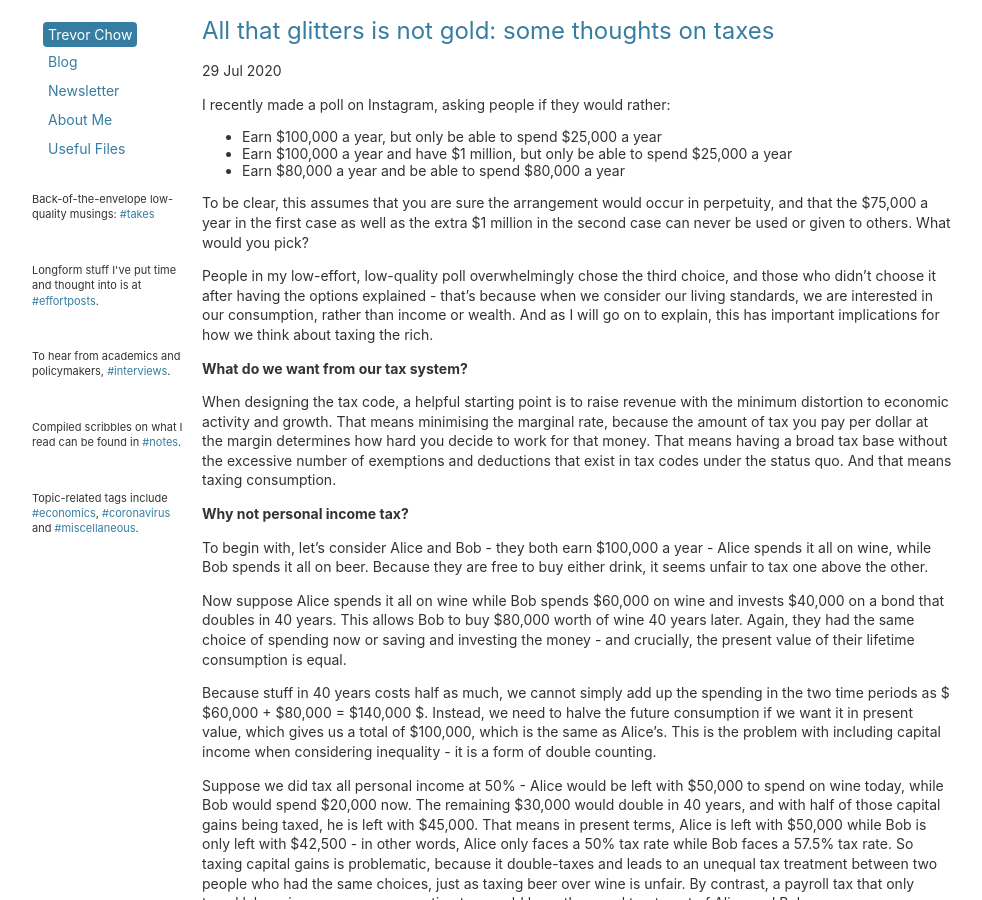
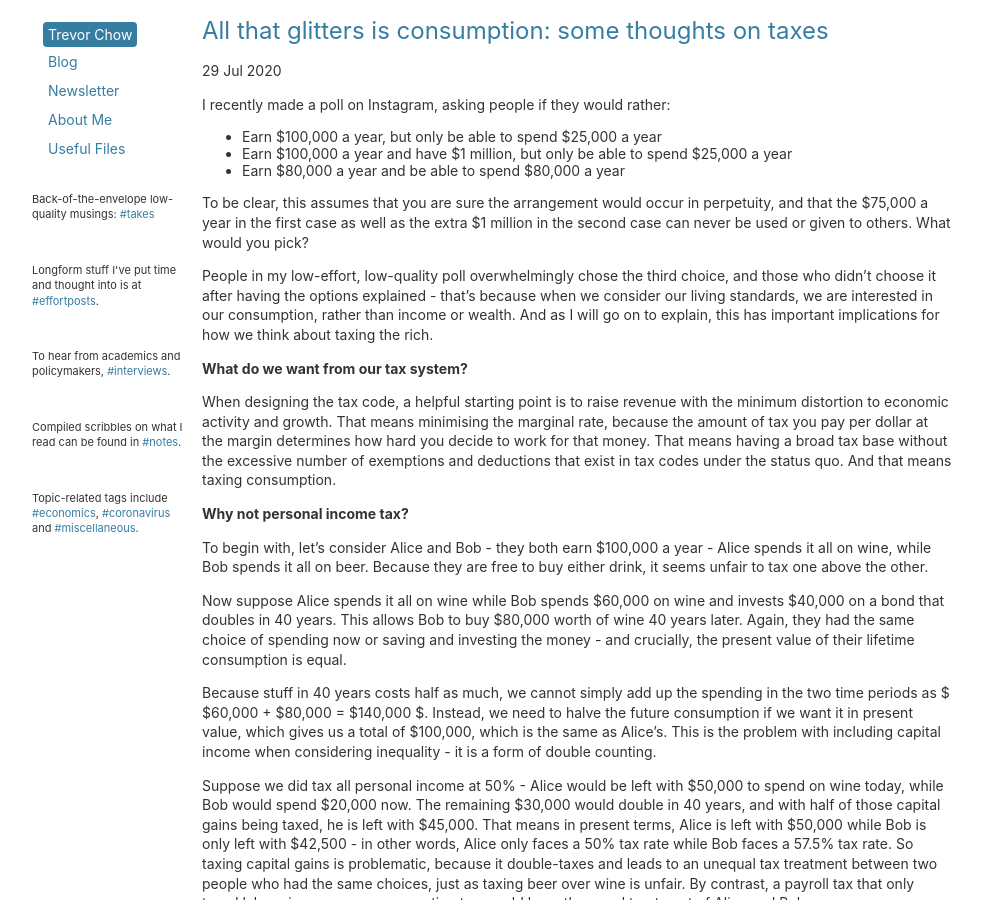
Before and after one commit to tmychow/tmychow.github.io, a Jekyll site: the page built from _posts/2020-07-29-all-that-glitters-is-consumption.md, in a window 1280 px wide and 900 px high. Shown: the whole window, without its empty margins (28-1010 px from the left). Built offline with Jekyll 4.4.1, drawn with Linux system fonts in a browser that asks for light colours.

Commit message:
Update and rename 2020-07-29-all-that-glitters-is-not-gold.md to 2020-07-29-all-that-glitters-is-consumption.md

```diff
--- a/_posts/2020-07-29-all-that-glitters-is-not-gold.md
+++ b/_posts/2020-07-29-all-that-glitters-is-consumption.md
@@ -1,6 +1,6 @@
 ---
 layout: post
-title: "All that glitters is not gold: some thoughts on taxes"
+title: "All that glitters is consumption: some thoughts on taxes"
 date: 2020-07-29
 tags: economics takes
 ---
```
